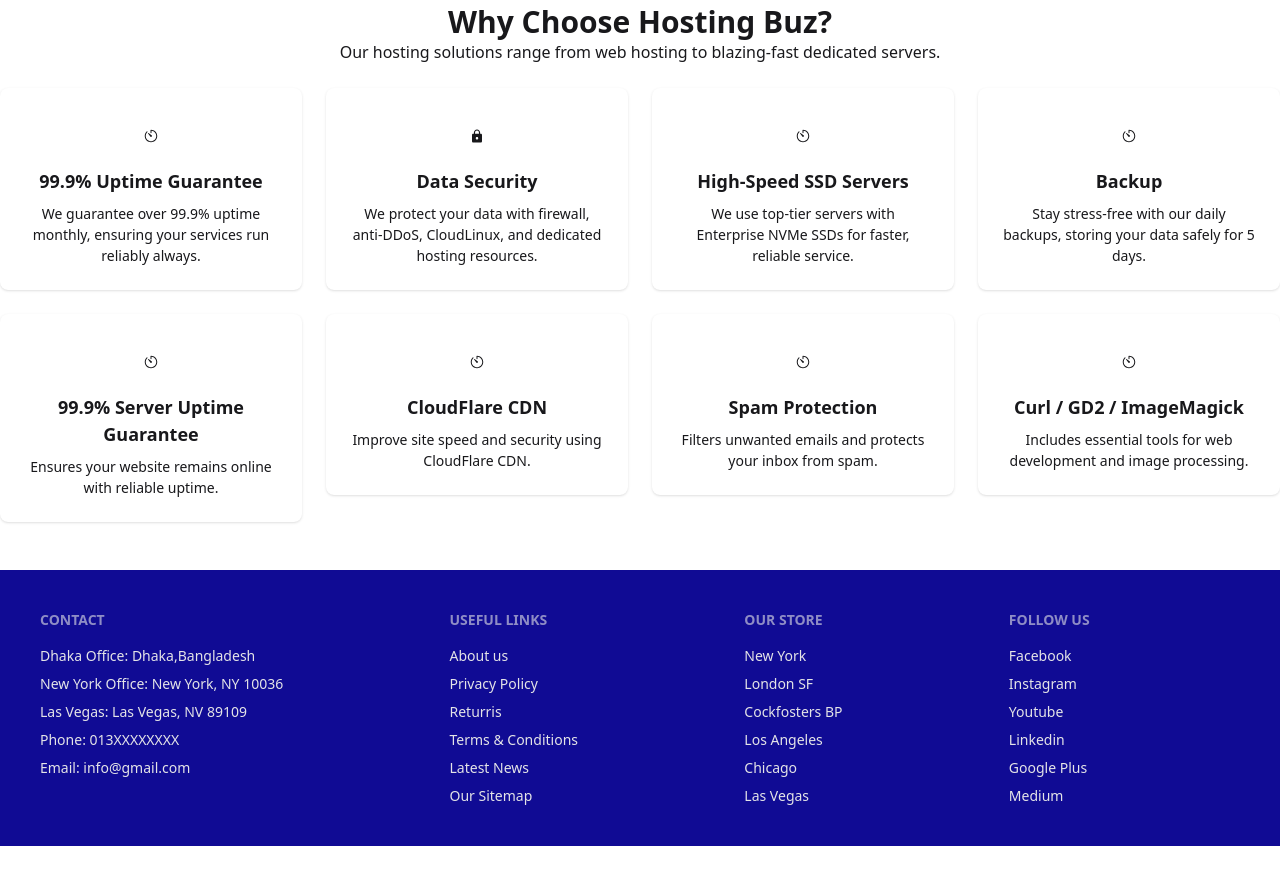
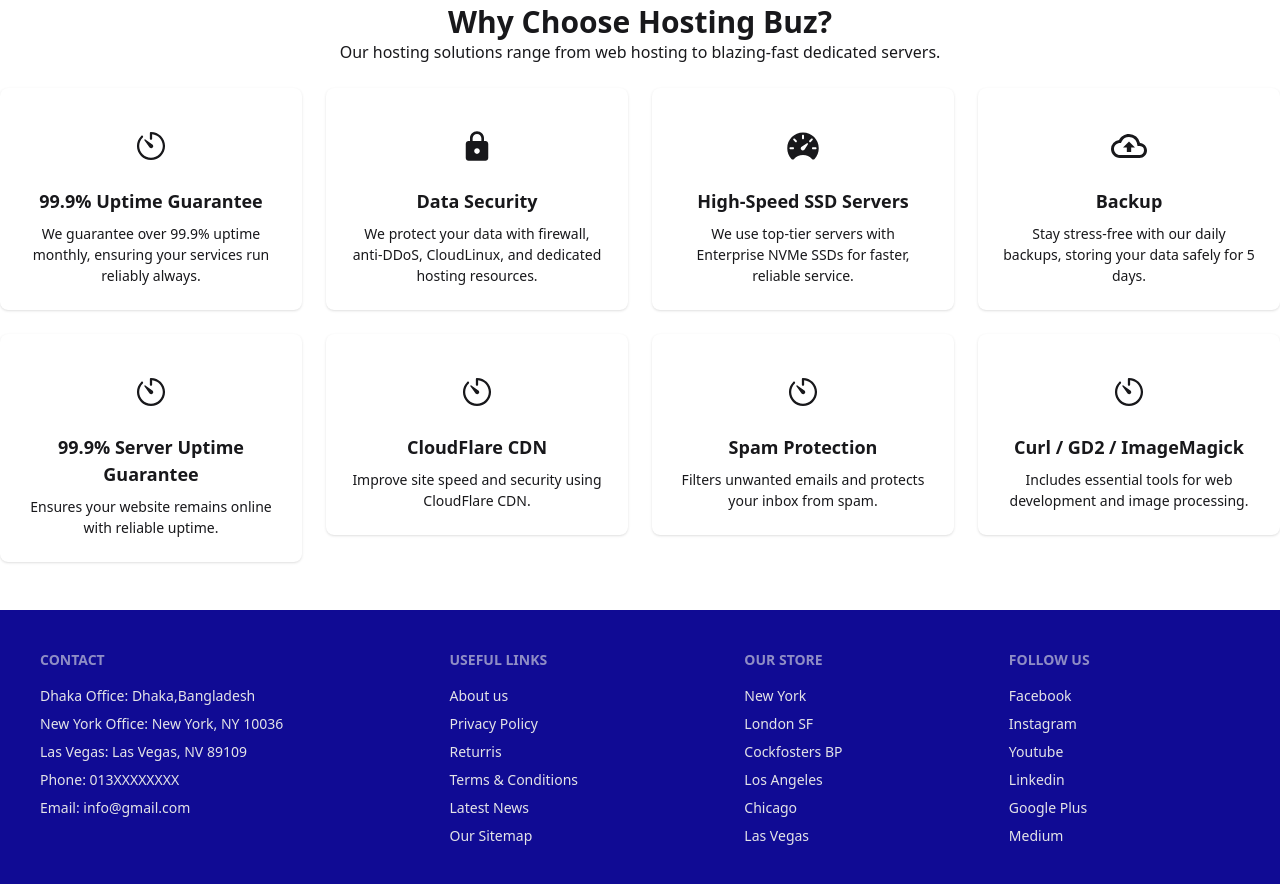
Before and after one commit to cerumiaktar/hostingbuz-website-react, a React (Vite) app: page / in a window 1280 px wide. Shown: the part 2800-3684 px from the top of the page. Before the commit the page ends 3646 px from the top, so only its background shows below. Built offline with nearby package versions, Linux system fonts and the light colour scheme.

Commit message:
update icons

```diff
--- a/src/pages/Home/Chooses/Choose.jsx
+++ b/src/pages/Home/Chooses/Choose.jsx
@@ -6,7 +6,7 @@ const Choose = ({ choose,Icon }) => {
         <div>
             <div className="card bg-base-100 shadow-sm">
                 <figure className="px-10 pt-10">
-                    <Icon/>
+                    <Icon className="text-4xl"/>
                 </figure>
                 <div className="card-body items-center text-center">
                     <h2 className="card-title">{title}</h2>
--- a/src/pages/Home/Chooses/Chooses.jsx
+++ b/src/pages/Home/Chooses/Chooses.jsx
@@ -1,6 +1,7 @@
 import React, { useEffect, useState } from 'react';
 import Choose from './Choose';
-import { IoIosTimer, IoMdLock } from "react-icons/io";
+import { IoIosTimer, IoMdLock,IoIosSpeedometer } from "react-icons/io";
+import { MdOutlineBackup } from "react-icons/md";
 
 const Chooses = () => {
     const [chooses, setChooses] = useState([])
@@ -11,7 +12,7 @@ const Chooses = () => {
             .then(data => setChooses(data))
     }, [])
 
-    const icons = [IoIosTimer,IoMdLock]
+    const icons = [IoIosTimer,IoMdLock,IoIosSpeedometer,MdOutlineBackup]
 
     return (
         <div className='container mx-auto mb-12'>
```
